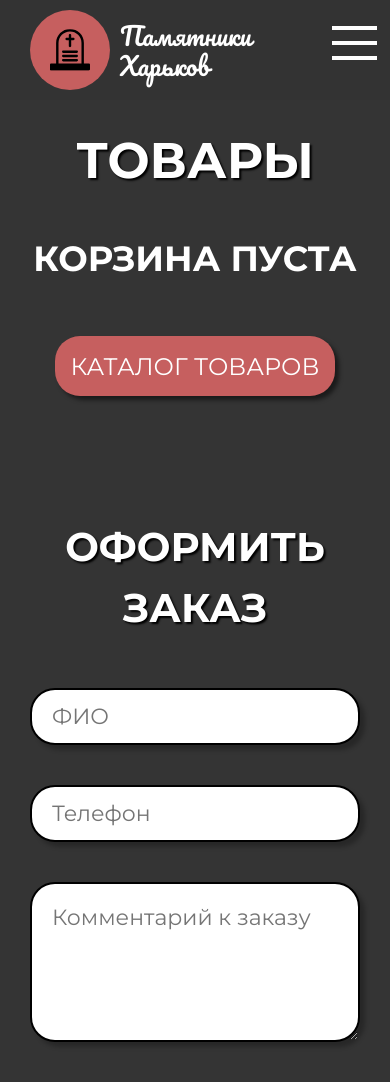
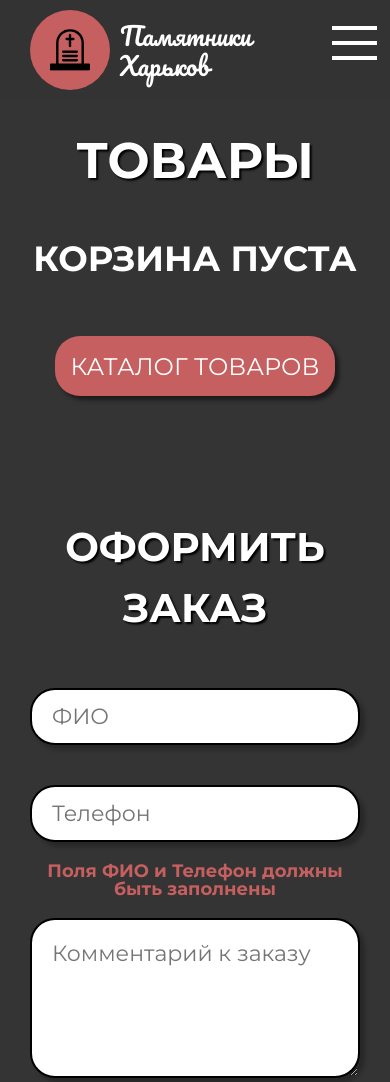
Before and after one commit to phil-hollow/TombsSite, an Angular app in the folder TombsSite/: page /order-confirm in a window 390 px wide. Shown: the top 1082 px of the page. Built offline with nearby package versions, Linux system fonts and the light colour scheme.

Commit message:
Fixed navbar. Added error subtext for form inputs

```diff
--- a/TombsSite/src/app/navbar/navbar.component.scss
+++ b/TombsSite/src/app/navbar/navbar.component.scss
@@ -214,12 +214,45 @@ $redColor: #c65f5f;
     }
 }
 /* Portrait tablets and small desktops */
-@media (min-width: 991.99px) {
+@media (min-width: 1080.99px) {
     .menu__btn {
         display: none;
     }
 }
-@media (max-width: 991.98px) {
+@media (max-width: 1080.98px) {
+    .header::before {
+        opacity: 0.3;
+    }
+    .nav__body {
+        display: none;
+    }
+
+    .header__wrapper {
+        position: fixed;
+        top: 0;
+        left: 0;
+        width: 100%;
+        height: 100%;
+        background-color: $blackSmokeColor;
+    }
+    .nav__body {
+        flex-direction: column;
+        padding: 30px;
+        position: relative;
+        top: 0;
+        background-color: $blackSmokeColor;
+    }
+    .nav__item {
+        width: 300px;
+        display: flex;
+        justify-content: center;
+        margin-bottom: 15px;
+    }
+    .order-cart__link {
+        justify-content: center;
+    }
+}
+@media (max-width: 1080.98px) {
     .header::before {
         opacity: 0.3;
     }
--- a/TombsSite/src/app/pages/main-page/main-page.component.html
+++ b/TombsSite/src/app/pages/main-page/main-page.component.html
@@ -182,6 +182,7 @@
             <div action="" class="contacts__form">
                 <input id="name" type="text" class="contacts__form-input" placeholder="ФИО">
                 <input id="phone" type="tel" class="contacts__form-input" placeholder="Телефон">
+                <div class="contacts__form-input-error">Все поля должны быть заполнены</div>
                 <button (click)="SendRecallMeMessage()" class="contacts__form-btn btn">перезвонить</button>
             </div>
         </div>
--- a/TombsSite/src/app/pages/main-page/main-page.component.scss
+++ b/TombsSite/src/app/pages/main-page/main-page.component.scss
@@ -283,6 +283,15 @@ $btnHoverColor: #ad4f4f;
     box-shadow: 5px 5px 4px rgba(0, 0, 0, 0.25);
     border-radius: 25px;
 }
+
+.contacts__form-input-error {
+    font-size: 24px;
+    font-weight: bold;
+    color: #c65f5f;
+    margin-top: -55px;
+    margin-bottom: 60px;
+    text-align: center;
+}
 .contacts__form-input:hover {
     transform: scale(1.03);
     transition: 0.3s;
@@ -491,6 +500,9 @@ $btnHoverColor: #ad4f4f;
         box-shadow: 5px 5px 4px rgba(0, 0, 0, 0.25);
         border-radius: 25px;
     }
+    .contacts__form-input-error {
+        font-size: 20px;
+    }
 }
 
 /* Portrait phones and smaller */
--- a/TombsSite/src/app/pages/orders-confirmation-page/orders-confirmation-page.component.html
+++ b/TombsSite/src/app/pages/orders-confirmation-page/orders-confirmation-page.component.html
@@ -61,6 +61,7 @@
                     placeholder="ФИО">
                 <input (change)="PhoneChanged($event)" type="text" class="confirmation-page__contact-input"
                     placeholder="Телефон">
+                <div class="confirmation-page__contact-input-error">Поля ФИО и Телефон должны быть заполнены</div>
                 <textarea (change)="CommentChanged($event)" name="" class="confirmation-page__contact-textarea"
                     placeholder="Комментарий к заказу"></textarea>
                 <button (click)="SendOrder()" class="confirmation-page__contact-btn btn">оформить заказ</button>
--- a/TombsSite/src/app/pages/orders-confirmation-page/orders-confirmation-page.component.scss
+++ b/TombsSite/src/app/pages/orders-confirmation-page/orders-confirmation-page.component.scss
@@ -229,6 +229,9 @@ $blackCircleColor: #564f4f;
     box-sizing: border-box;
     box-shadow: 5px 5px 4px rgba(0, 0, 0, 0.25);
     border-radius: 25px;
+    &:nth-child(3) {
+        margin-bottom: 40px;
+    }
 }
 .confirmation-page__contact-input:hover {
     border-color: $redColor;
@@ -240,6 +243,14 @@ $blackCircleColor: #564f4f;
 }
 .confirmation-page__contact-input:focus {
     border-color: $redColor;
+}
+.confirmation-page__contact-input-error {
+    font-size: 20px;
+    font-weight: bold;
+    color: #000;
+    margin-bottom: 20px;
+    margin-top: -20px;
+    text-align: center;
 }
 .confirmation-page__contact-textarea {
     max-width: 400px;
@@ -340,6 +351,9 @@ $blackCircleColor: #564f4f;
         color: $mainColor;
         text-shadow: 2px 2px 2px #000000;
     }
+    .confirmation-page__contact-input-error {
+        color: #c65f5f;
+    }
     // --- Admin-panel element start ---
     .products-itmes__admin-wrapper {
         left: 95%;
@@ -423,6 +437,9 @@ $blackCircleColor: #564f4f;
 
         max-width: 260px;
     }
+    .confirmation-page__contact-input-error {
+        font-size: 18px;
+    }
     .confirmation-page__contact-btn {
         width: 250px;
         font-size: 22px;
```
